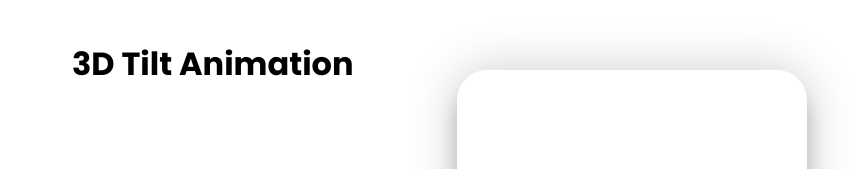
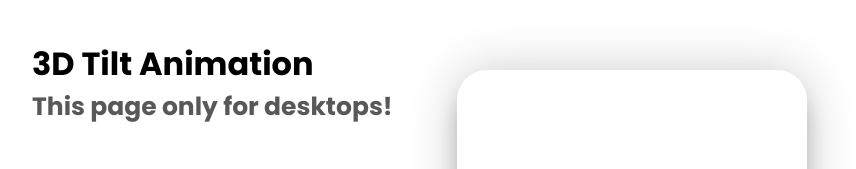
Before and after one commit to AskatASCM/3D-Tilt, a plain HTML site: page index.html in a window 1280 px wide. Shown: the top 169 px of the page, without its empty margins (8-864 px from the left). Drawn offline with Linux system fonts and the light colour scheme.

Commit message:
Add files via upload

```diff
--- a/index.html
+++ b/index.html
@@ -13,7 +13,10 @@
 
 <body>
     <div class="container">
-        <h1 class="main-title">3D Tilt Animation</h1>
+        <div class="titles">
+            <h1 class="main-title">3D Tilt Animation</h1>
+            <h3 class="sub-title">This page only for desktops!</h3>
+        </div>
         <div class="card">
             <div class="sneaker">
                 <div class="circle"></div>
--- a/main.css
+++ b/main.css
@@ -27,11 +27,12 @@ button {
     align-items: center;
     justify-content: center;
 }
-.main-title{
+.titles{
     position: absolute;
     top: 5vh;
-    left: 10vh;
+    left: 5vh;
 }
+
 
 .card {
     transform-style: preserve-3d;
@@ -71,7 +72,10 @@ button {
 .info {
     margin-top: 10%;
 }
-
+.sub-title{
+    color:#585858;
+    font-size: 25px;
+}
 .title{
     font-size: 35px;
     font-weight: 600;
```
Also changed, not shown: app.js (line endings or trailing spaces).
